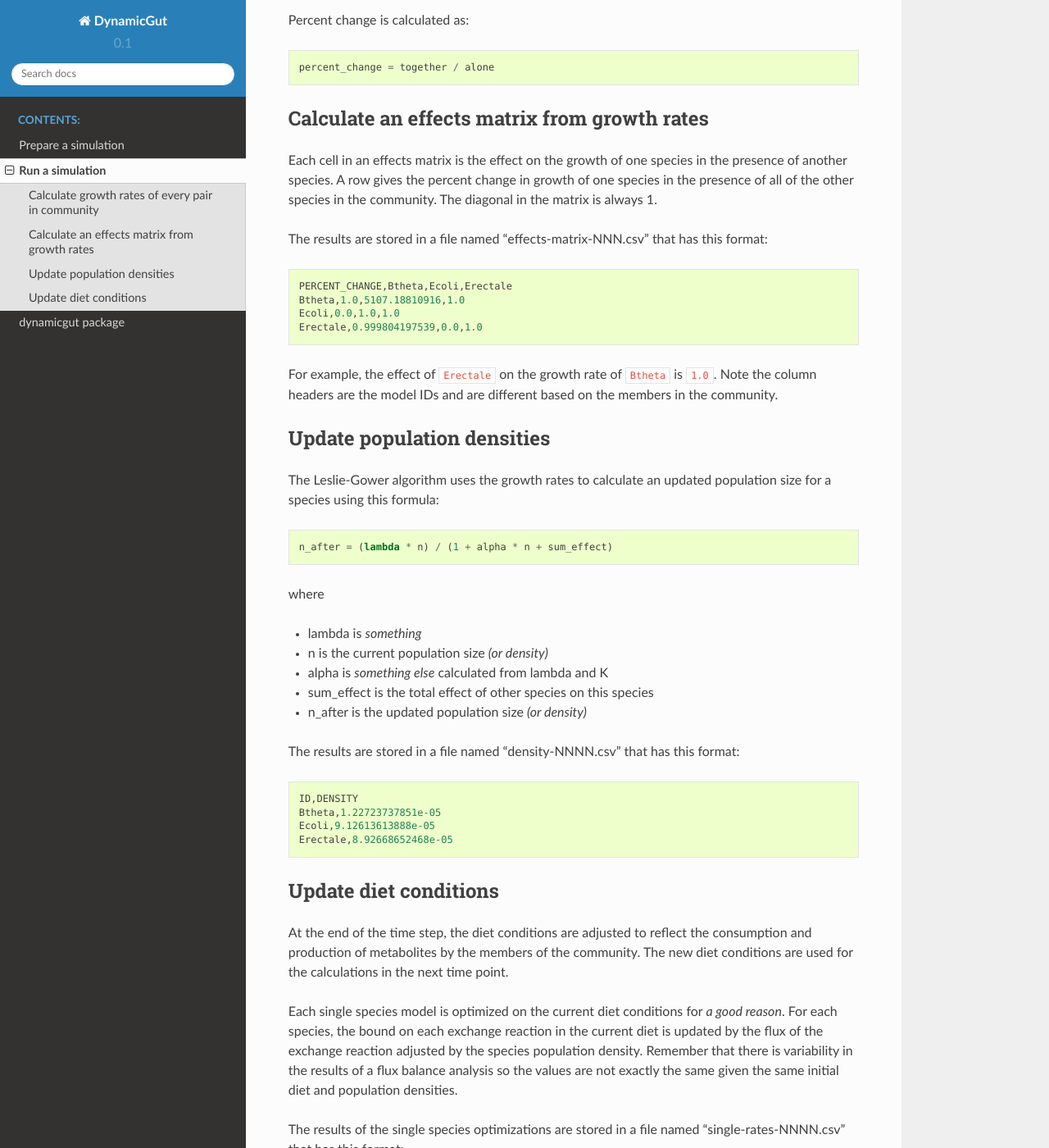
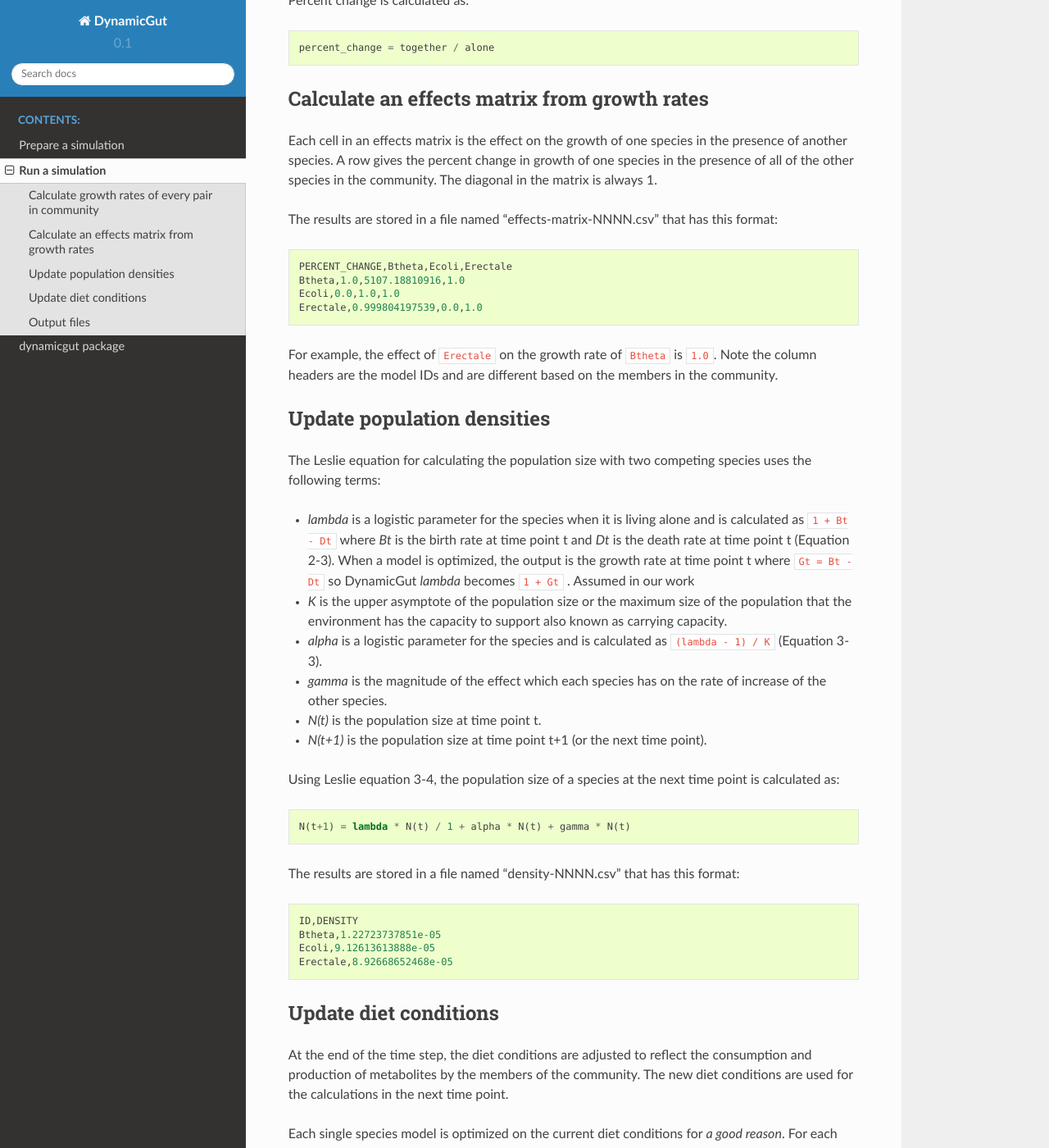
Before and after one commit to mmundy42/DynamicGut, a Sphinx documentation site: the page built from docs/simulate.rst, in a window 1280 px wide and 1400 px high, scrolled down 1016 px. Shown: the whole window at 82% size. Built offline with Sphinx 7.4.7 and the Read the Docs theme 2.0.0, drawn with Linux system fonts in a browser that asks for light colours; some of the changed text lies outside the part shown.

Commit message:
Add more details on Leslie algorithm

```diff
--- a/docs/simulate.rst
+++ b/docs/simulate.rst
@@ -3,7 +3,7 @@ Run a simulation
 
 A DynamicGut simulation predicts the population densities of a microbial community
 over time given initial diet conditions. See :doc:`prepare` for details on creating
-the initial density and diet files.
+the input files.
 
 A simulation runs over a range of time points. The default unit for a time point is
 one hour. At each time point, DynamicGut performs the operations described below.
@@ -50,7 +50,7 @@ the presence of another species. A row gives the percent change in growth of
 one species in the presence of all of the other species in the community. The
 diagonal in the matrix is always 1.
 
-The results are stored in a file named "effects-matrix-NNN.csv" that has this
+The results are stored in a file named "effects-matrix-NNNN.csv" that has this
 format::
 
     PERCENT_CHANGE,Btheta,Ecoli,Erectale
@@ -65,18 +65,27 @@ in the community.
 Update population densities
 ---------------------------
 
-The Leslie-Gower algorithm uses the growth rates to calculate an updated population
-size for a species using this formula::
+The Leslie equation for calculating the population size with two competing species
+uses the following terms:
 
-    n_after = (lambda * n) / (1 + alpha * n + sum_effect)
+* *lambda* is a logistic parameter for the species when it is living alone and is
+  calculated as ``1 + Bt - Dt`` where *Bt* is the birth rate at time point t and
+  *Dt* is the death rate at time point t (Equation 2-3). When a model is optimized, the output
+  is the growth rate at time point t where ``Gt = Bt - Dt`` so DynamicGut *lambda* becomes
+  ``1 + Gt`` . Assumed in our work
+* *K* is the upper asymptote of the population size or the maximum size of the
+  population that the environment has the capacity to support also known as carrying capacity.
+* *alpha* is a logistic parameter for the species and is calculated as
+  ``(lambda - 1) / K`` (Equation 3-3).
+* *gamma* is the magnitude of the effect which each species has on the rate of
+  increase of the other species.
+* *N(t)* is the population size at time point t.
+* *N(t+1)* is the population size at time point t+1 (or the next time point).
 
-where
+Using Leslie equation 3-4, the population size of a species at the next time point
+is calculated as::
 
-* lambda is *something*
-* n is the current population size *(or density)*
-* alpha is *something else* calculated from lambda and K
-* sum_effect is the total effect of other species on this species
-* n_after is the updated population size *(or density)*
+    N(t+1) = lambda * N(t) / 1 + alpha * N(t) + gamma * N(t)
 
 The results are stored in a file named "density-NNNN.csv" that has this format::
 
@@ -122,3 +131,16 @@ this format::
         "EX_fol_LPAREN_e_RPAREN_": 0.1
         ...
     }
+
+Output files
+------------
+
+At the end of the simulation, the following files are stored in the folder specified
+with the ``data_folder`` parameter.
+
+* initial-diet.json contains the initial diet conditions used as input to the first
+  time point in the simulation
+* final-diet.json contains the final diet conditions that are output from the last
+  time point in the simulation
+* timepoint-NNNN is a folder with the files created at each time point in the
+  simulation that are described above
```
Also changed, not shown: 1 other file.
